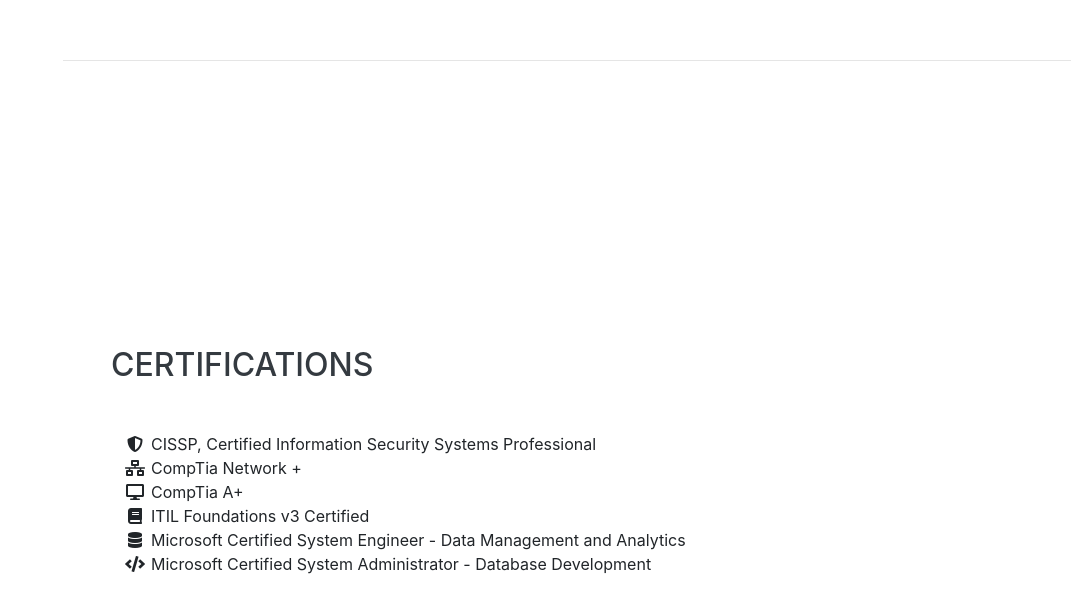
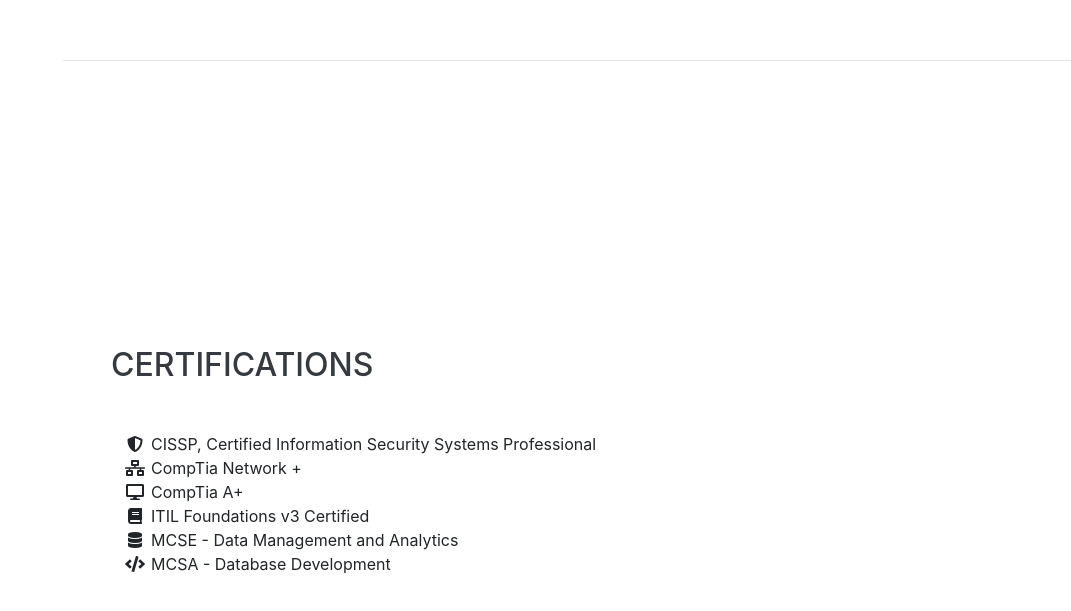
Before and after one commit to hecrodjr/hecrodjr.github.io, a website with bundled scripts: page index.html in a window 1280 px wide. Shown: the part 4237-4848 px from the top of the page, without its empty margins (209-1280 px from the left). Built offline with nearby package versions, Linux system fonts and the light colour scheme; a web font is replaced by a local one.

Commit message:
Update index.html
abreviated microsoft certs

```diff
--- a/index.html
+++ b/index.html
@@ -277,11 +277,10 @@
             ITIL Foundations v3 Certified</li>
           <li>
             <i class="fa-li fa fa-database"></i>
-
-            Microsoft Certified System Engineer - Data Management and Analytics</li>
+            MCSE - Data Management and Analytics</li>
           <li>
             <i class="fa-li fa fa-code"></i>
-            Microsoft Certified System Administrator - Database Development</li>
+            MCSA - Database Development</li>
         </ul>
       </div>
     </section>
```
